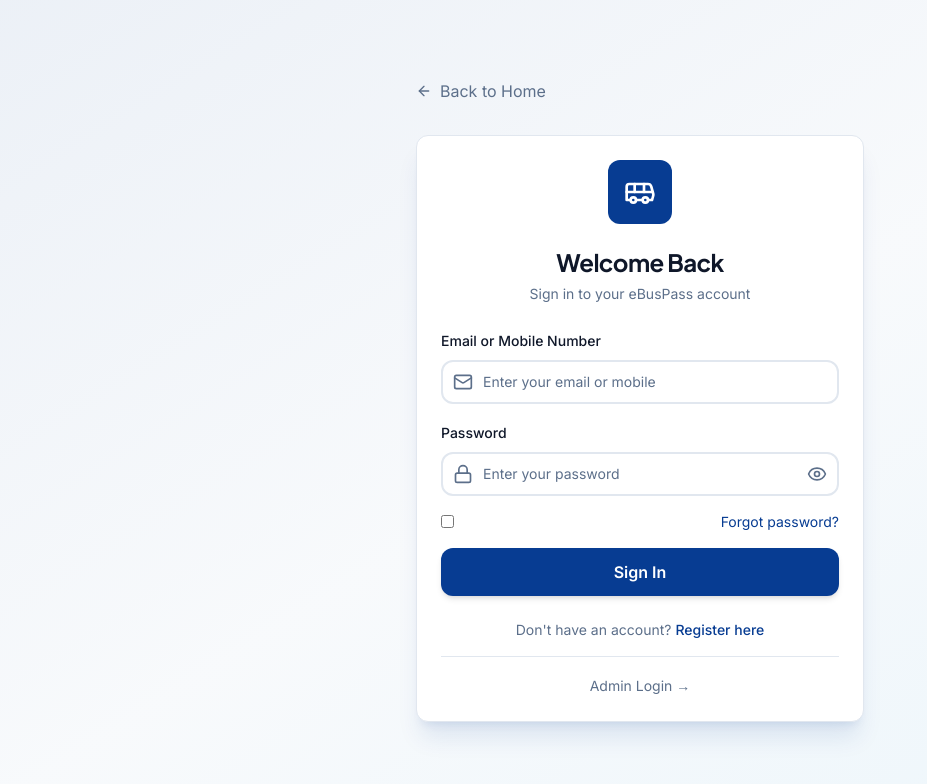
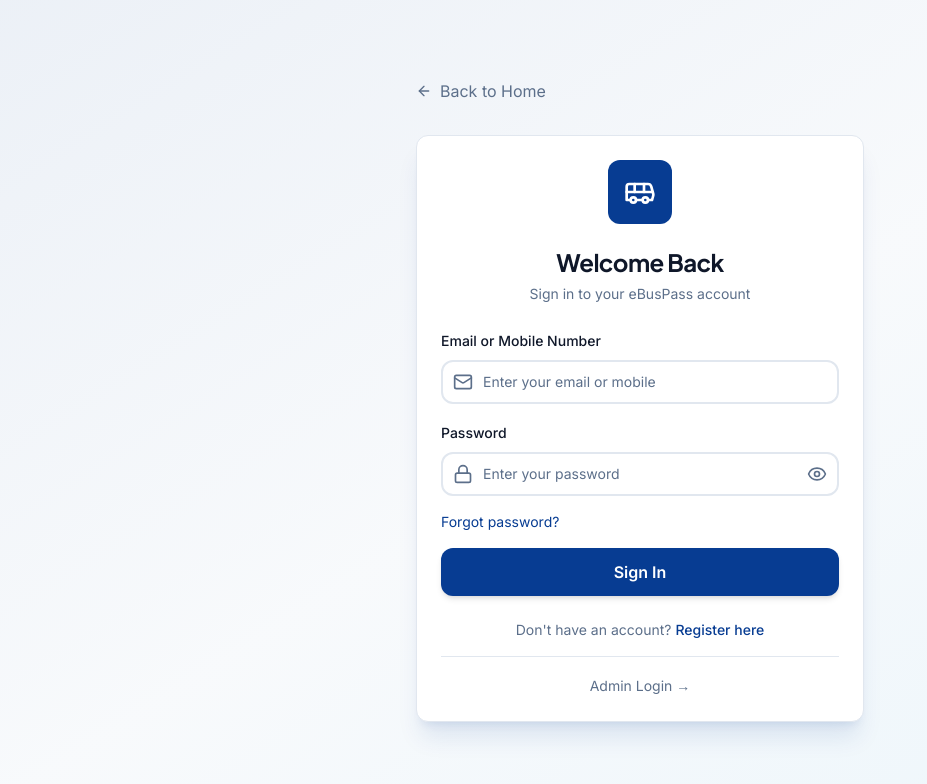
Before and after one commit to Yadav003/Complete_EbusPass_Project, a React (Vite) app in the folder frontend/ebuspass-connect/: page /login in a window 1280 px wide. Shown: the top 784 px of the page, without its empty margins (0-927 px from the left). Built offline with nearby package versions, Linux system fonts and the light colour scheme; the HTML template or start-up script is replaced by a standard one.

Commit message:
feat: comment out "Remember me" checkbox in login form for future implementation

```diff
--- a/frontend/ebuspass-connect/src/pages/LoginPage.tsx
+++ b/frontend/ebuspass-connect/src/pages/LoginPage.tsx
@@ -97,10 +97,10 @@
               </div>
 
               <div className="flex items-center justify-between text-sm">
-                <label className="flex items-center gap-2">
+                {/* <label className="flex items-center gap-2">
                   <input type="checkbox" className="rounded border-border" />
-                  {/* <span className="text-muted-foreground">Remember me</span> */}
-                </label>
+                  <span className="text-muted-foreground">Remember me</span>
+                </label> */}
                 <Link to="/forgot-password" className="text-primary hover:underline">Forgot password?</Link>
               </div>
 
```
